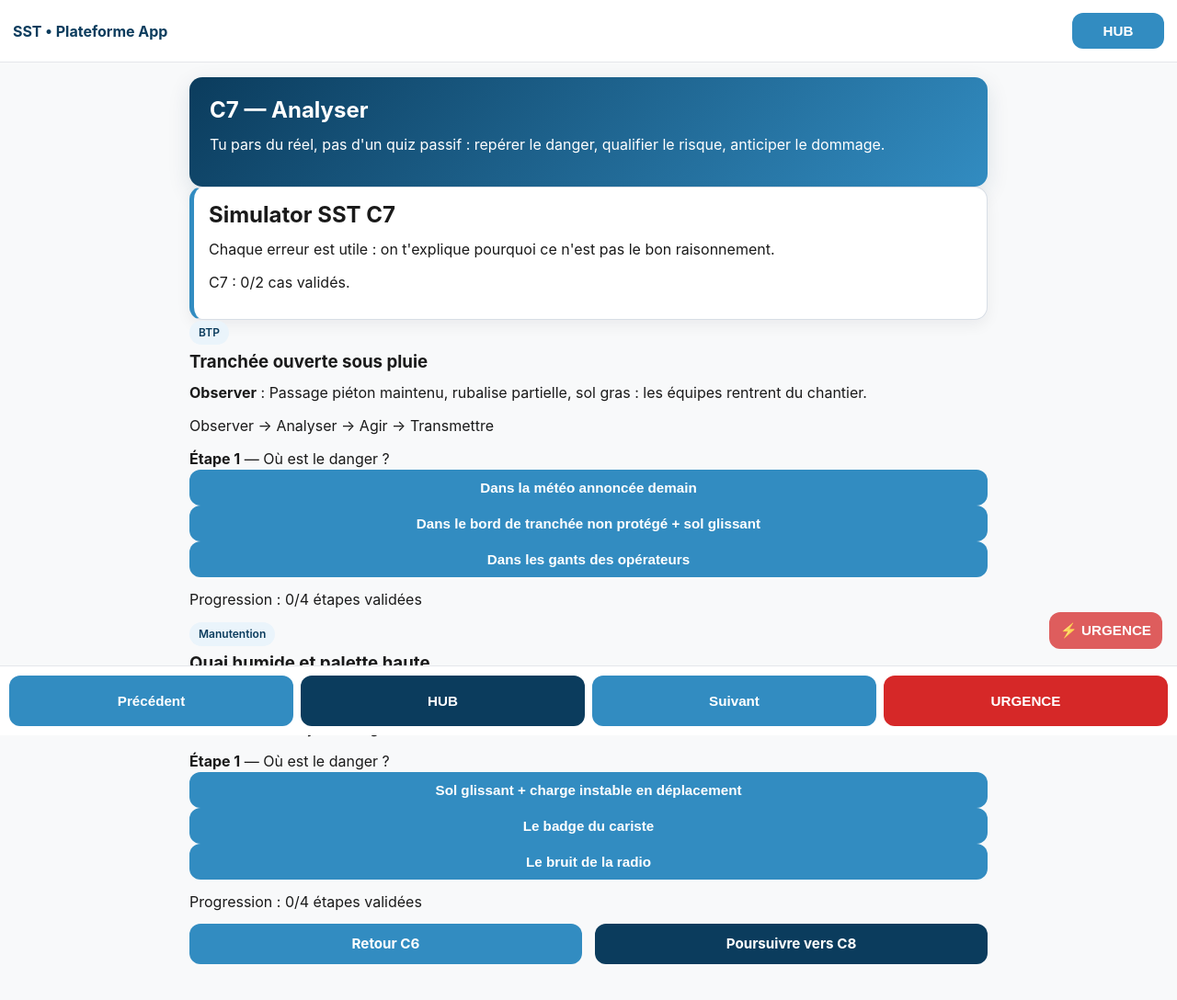
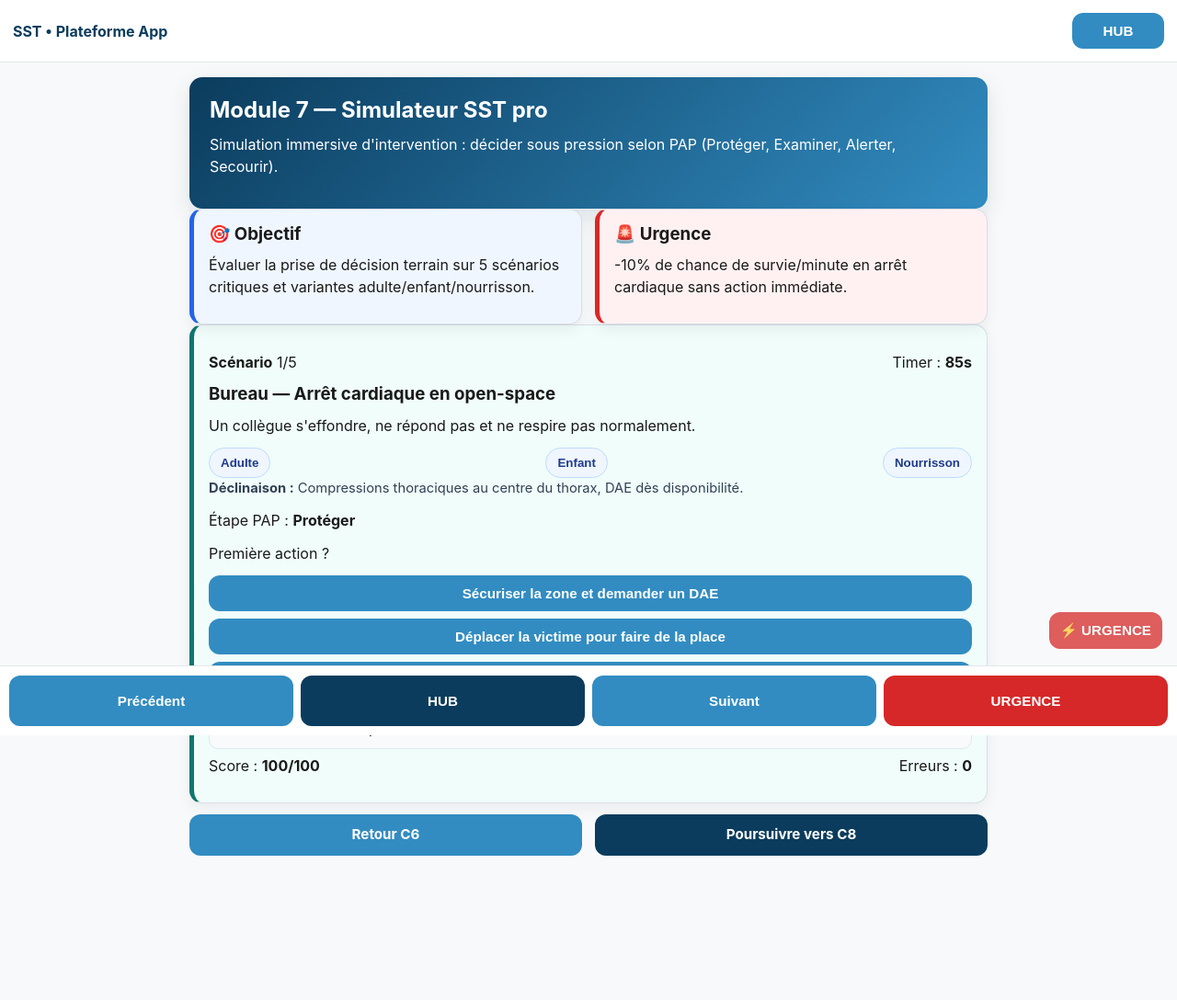
Before and after one commit to ben2flandre-coder/sst2, a plain HTML site: page modules/module-7.html in a window 1280 px wide. Shown: the whole page at 92% size. After the commit the page ends 1033 px from the top, so only its background shows below. Drawn offline with Linux system fonts and the light colour scheme.

Commit message:
Add pro SST simulator and upgrade C4/C5 operational content

```diff
--- a/assets/css/components.css
+++ b/assets/css/components.css
@@ -408,3 +408,22 @@
   padding: 8px;
   font-size: 0.85rem;
 }
+
+.objective-card { border-left: 5px solid #2563eb; background: #eff6ff; }
+.urgency-card { border-left: 5px solid #dc2626; background: #fff1f2; }
+.remember-card { border-left: 5px solid #0f766e; background: #f0fdfa; }
+
+.pi-grid { display: grid; gap: 10px; }
+.pi-card p { margin: 6px 0; }
+
+.sim-head,
+.sim-stats-inline,
+.variant-switch { display: flex; justify-content: space-between; gap: 8px; flex-wrap: wrap; }
+.sim-choices-grid { display: grid; gap: 8px; margin: 10px 0; }
+.sim-feedback-box { margin: 6px 0; padding: 10px; border-radius: 10px; background: #f8fafc; border: 1px solid #e2e8f0; }
+.sim-feedback-box.good { border-color: #10b981; background: #ecfdf5; }
+.sim-feedback-box.warn { border-color: #f59e0b; background: #fffbeb; }
+.sim-feedback-box.bad { border-color: #ef4444; background: #fef2f2; }
+.sim-hint { font-size: 0.92rem; color: #334155; }
+.sim-report pre { white-space: pre-wrap; background: #f8fafc; padding: 8px; border-radius: 8px; }
+.staying-logo { margin: 8px 0 12px; }
--- /dev/null
+++ b/assets/data/simulator-scenarios.json
@@ -0,0 +1,254 @@
+{
+  "meta": {
+    "title": "Simulateur SST opérationnel",
+    "timeLimit": 90,
+    "passingScore": 75
+  },
+  "scenarios": [
+    {
+      "id": "arret-cardiaque",
+      "title": "Arrêt cardiaque en open-space",
+      "context": "Bureau",
+      "description": "Un collègue s'effondre, ne répond pas et ne respire pas normalement.",
+      "variantHints": {
+        "adulte": "Compressions thoraciques au centre du thorax, DAE dès disponibilité.",
+        "enfant": "Compressions adaptées à la morphologie, alterner avec insufflations si formé.",
+        "nourrisson": "5 insufflations initiales puis compressions à 2 doigts en attendant le relais."
+      },
+      "steps": [
+        {
+          "phase": "proteger",
+          "question": "Première action ?",
+          "choices": [
+            { "label": "Sécuriser la zone et demander un DAE", "correct": true, "feedback": "Bonne décision : vous évitez un sur-accident avant d'agir." },
+            { "label": "Déplacer la victime pour faire de la place", "critical": true, "feedback": "Erreur critique : déplacement injustifié d'une victime en détresse vitale." },
+            { "label": "Attendre le manager", "feedback": "Perte de temps : le SST déclenche immédiatement la chaîne de secours." }
+          ]
+        },
+        {
+          "phase": "examiner",
+          "question": "Que vérifiez-vous en priorité ?",
+          "choices": [
+            { "label": "Conscience puis respiration", "correct": true, "feedback": "Exact : l'examen oriente immédiatement vers la RCP." },
+            { "label": "Température corporelle", "feedback": "Secondaire ici, non prioritaire en détresse vitale." },
+            { "label": "Antécédents médicaux détaillés", "feedback": "À transmettre plus tard, priorité à la survie immédiate." }
+          ]
+        },
+        {
+          "phase": "alerter",
+          "question": "Quelle alerte est la plus adaptée ?",
+          "choices": [
+            { "label": "15/112 + infos précises + haut-parleur", "correct": true, "feedback": "Alerte conforme : localisation + état + gestes en cours." },
+            { "label": "Message vocal incomplet au standard", "feedback": "Alerte insuffisante et non structurée." },
+            { "label": "Poster sur le chat d'équipe", "feedback": "Canal non adapté à une urgence vitale." }
+          ]
+        },
+        {
+          "phase": "secourir",
+          "question": "Action de secours prioritaire ?",
+          "choices": [
+            { "label": "RCP immédiate et DAE dès arrivée", "correct": true, "feedback": "Conduite attendue pour maximiser la survie." },
+            { "label": "Mettre en PLS", "feedback": "Incorrect : la PLS concerne une victime inconsciente qui respire." },
+            { "label": "Donner à boire", "feedback": "Contre-indiqué en arrêt cardiaque." }
+          ]
+        }
+      ]
+    },
+    {
+      "id": "hemorragie",
+      "title": "Hémorragie sur atelier",
+      "context": "Atelier",
+      "description": "Plaie profonde de l'avant-bras avec saignement abondant continu.",
+      "variantHints": {
+        "adulte": "Compression manuelle ferme puis relais compressif.",
+        "enfant": "Compression douce mais efficace, rassurer activement.",
+        "nourrisson": "Compression adaptée à la taille, surveillance constante des signes vitaux."
+      },
+      "steps": [
+        {
+          "phase": "proteger",
+          "question": "Choix initial ?",
+          "choices": [
+            { "label": "Porter des gants / protection puis comprimer", "correct": true, "feedback": "Bien : auto-protection + contrôle immédiat du saignement." },
+            { "label": "Rincer longtemps la plaie", "feedback": "Retarde la compression qui est prioritaire." },
+            { "label": "Chercher le dossier RH", "feedback": "Non pertinent face à l'urgence." }
+          ]
+        },
+        {
+          "phase": "examiner",
+          "question": "Quel signe confirme la gravité ?",
+          "choices": [
+            { "label": "Saignement abondant qui ne cesse pas", "correct": true, "feedback": "Critère de gravité confirmé." },
+            { "label": "Main froide isolée", "feedback": "Indicateur incomplet sans vision globale." },
+            { "label": "Victime assise", "feedback": "La posture ne qualifie pas seule la gravité." }
+          ]
+        },
+        {
+          "phase": "alerter",
+          "question": "Message d'alerte attendu ?",
+          "choices": [
+            { "label": "18/112, hémorragie massive, compression en cours", "correct": true, "feedback": "Alerte structurée et opérationnelle." },
+            { "label": "On verra si ça saigne encore dans 5 min", "critical": true, "feedback": "Erreur critique : délai dangereux en hémorragie." },
+            { "label": "Simple SMS sans adresse", "feedback": "Informations insuffisantes." }
+          ]
+        },
+        {
+          "phase": "secourir",
+          "question": "Conduite jusqu'à la relève ?",
+          "choices": [
+            { "label": "Maintenir compression + surveillance + relais", "correct": true, "feedback": "Conduite conforme INRS en attendant les secours." },
+            { "label": "Retirer la compression pour contrôler visuellement", "feedback": "Risque de reprise d'hémorragie." },
+            { "label": "Faire marcher la victime", "feedback": "Aggrave potentiellement l'état circulatoire." }
+          ]
+        }
+      ]
+    },
+    {
+      "id": "etouffement",
+      "title": "Étouffement en réfectoire",
+      "context": "Réfectoire",
+      "description": "Victime avec toux inefficace, cyanose, impossibilité de parler.",
+      "variantHints": {
+        "adulte": "5 claques dorsales puis compressions abdominales si inefficace.",
+        "enfant": "Gestes identiques adaptés à la taille et à la force.",
+        "nourrisson": "Claques dorsales + compressions thoraciques, jamais de Heimlich abdominal."
+      },
+      "steps": [
+        {
+          "phase": "proteger",
+          "question": "Premier réflexe ?",
+          "choices": [
+            { "label": "Faire asseoir et rassurer, préparer intervention", "correct": true, "feedback": "Correct : sécurisation immédiate et action rapide." },
+            { "label": "Donner de l'eau", "feedback": "Contre-indiqué en obstruction sévère." },
+            { "label": "Frapper fort sur la poitrine", "feedback": "Geste non recommandé dans ce contexte." }
+          ]
+        },
+        {
+          "phase": "examiner",
+          "question": "Quel signe clé ?",
+          "choices": [
+            { "label": "Toux inefficace et silence respiratoire", "correct": true, "feedback": "Oui : obstruction sévère probable." },
+            { "label": "Parole normale", "feedback": "Signifierait plutôt une obstruction légère." },
+            { "label": "Douleur jambe", "feedback": "Sans lien." }
+          ]
+        },
+        {
+          "phase": "alerter",
+          "question": "Quand alerter ?",
+          "choices": [
+            { "label": "Immédiatement en parallèle des manœuvres", "correct": true, "feedback": "Exact : intervention + alerte simultanées." },
+            { "label": "Après 10 minutes", "feedback": "Trop tardif." },
+            { "label": "Seulement si témoin insiste", "feedback": "L'alerte ne dépend pas de l'avis des témoins." }
+          ]
+        },
+        {
+          "phase": "secourir",
+          "question": "Conduite adaptée ?",
+          "choices": [
+            { "label": "Claques dorsales puis compressions adaptées", "correct": true, "feedback": "Conforme au protocole." },
+            { "label": "PLS immédiate", "feedback": "Non, sauf perte de connaissance." },
+            { "label": "Mise debout et attente", "feedback": "Risque d'aggravation." }
+          ]
+        }
+      ]
+    },
+    {
+      "id": "chute-trauma",
+      "title": "Chute traumatique sur chantier",
+      "context": "Chantier",
+      "description": "Ouvrier tombé de 2,5 m, douleur dorsale intense, victime consciente.",
+      "variantHints": {
+        "adulte": "Limiter mobilisation, maintien tête-cou-tronc alignés.",
+        "enfant": "Immobilisation douce et accompagnement verbal.",
+        "nourrisson": "Prise en charge spécialisée urgente, manipulation minimale."
+      },
+      "steps": [
+        {
+          "phase": "proteger",
+          "question": "Priorité terrain ?",
+          "choices": [
+            { "label": "Baliser la zone de chute", "correct": true, "feedback": "Oui : éviter un second accident." },
+            { "label": "Relever immédiatement la victime", "critical": true, "feedback": "Erreur critique : aggravation possible d'un traumatisme rachidien." },
+            { "label": "Faire une photo", "feedback": "Non prioritaire." }
+          ]
+        },
+        {
+          "phase": "examiner",
+          "question": "Évaluation initiale ?",
+          "choices": [
+            { "label": "Conscience, respiration, douleur, déficit moteur", "correct": true, "feedback": "Bilan adapté au traumatisme." },
+            { "label": "Seulement douleur", "feedback": "Insuffisant." },
+            { "label": "Uniquement tension artérielle", "feedback": "Non accessible/secondaire ici." }
+          ]
+        },
+        {
+          "phase": "alerter",
+          "question": "Type d'alerte ?",
+          "choices": [
+            { "label": "112 avec notion de chute de hauteur", "correct": true, "feedback": "Information critique bien transmise." },
+            { "label": "Reporter à la fin de poste", "feedback": "Inacceptable." },
+            { "label": "Alerte partielle sans hauteur de chute", "feedback": "Alerte incomplète." }
+          ]
+        },
+        {
+          "phase": "secourir",
+          "question": "Action jusqu'à la relève ?",
+          "choices": [
+            { "label": "Immobiliser, couvrir, surveiller", "correct": true, "feedback": "Conduite adaptée." },
+            { "label": "Faire marcher pour tester", "feedback": "Risque majeur." },
+            { "label": "Donner un anti-douleur oral", "feedback": "Non recommandé en premier secours." }
+          ]
+        }
+      ]
+    },
+    {
+      "id": "malaise",
+      "title": "Malaise brutal en accueil",
+      "context": "Accueil",
+      "description": "Victime pâle, sueurs, propos confus et douleur thoracique.",
+      "variantHints": {
+        "adulte": "Installer au repos strict et alerte urgente.",
+        "enfant": "Adapter position de confort et rassurer le parent/témoin.",
+        "nourrisson": "Détresse atypique : surveillance rapprochée + alerte immédiate."
+      },
+      "steps": [
+        {
+          "phase": "proteger",
+          "question": "Action de sécurisation ?",
+          "choices": [
+            { "label": "Isoler du flux et asseoir en position confortable", "correct": true, "feedback": "Bonne protection et limitation des efforts." },
+            { "label": "Forcer à marcher", "feedback": "Peut aggraver le malaise." },
+            { "label": "Ignorer les signes", "feedback": "Perte de chance importante." }
+          ]
+        },
+        {
+          "phase": "examiner",
+          "question": "Quels signes à relever ?",
+          "choices": [
+            { "label": "Douleur thoracique, conscience, respiration", "correct": true, "feedback": "Examen ciblé et pertinent." },
+            { "label": "Couleur des chaussures", "feedback": "Sans intérêt médical." },
+            { "label": "Ancienneté professionnelle", "feedback": "Hors priorité." }
+          ]
+        },
+        {
+          "phase": "alerter",
+          "question": "Numéro conseillé ?",
+          "choices": [
+            { "label": "15 ou 112 avec symptômes précis", "correct": true, "feedback": "Alerte médicale adaptée." },
+            { "label": "Seulement message interne", "feedback": "Insuffisant en urgence potentielle." },
+            { "label": "Attendre 30 minutes", "feedback": "Délai dangereux." }
+          ]
+        },
+        {
+          "phase": "secourir",
+          "question": "Conduite d'attente ?",
+          "choices": [
+            { "label": "Surveiller en continu et réévaluer", "correct": true, "feedback": "Conforme : surveillance active jusqu'à relève." },
+            { "label": "Donner café énergétique", "feedback": "Peut aggraver certains tableaux." },
+            { "label": "Laisser seul", "feedback": "Contre-indiqué." }
+          ]
+        }
+      ]
+    }
+  ]
+}
--- /dev/null
+++ b/assets/js/simulator.js
@@ -0,0 +1,176 @@
+(function () {
+  const root = document.querySelector('[data-sst-simulator]');
+  if (!root) return;
+
+  const STORAGE_KEY = 'sst.simulator.progress.v1';
+  const phaseLabel = {
+    proteger: 'Protéger',
+    examiner: 'Examiner',
+    alerter: 'Alerter',
+    secourir: 'Secourir',
+  };
+
+  const state = {
+    data: null,
+    index: 0,
+    step: 0,
+    score: 100,
+    errors: [],
+    start: Date.now(),
+    variant: 'adulte',
+    timer: 0,
+    elapsed: 0,
+  };
+
+  const $ = (sel) => root.querySelector(sel);
+
+  const readProgress = () => {
+    try {
+      return JSON.parse(localStorage.getItem(STORAGE_KEY) || '{}');
+    } catch {
+      return {};
+    }
+  };
+
+  const saveProgress = (report) => {
+    localStorage.setItem(STORAGE_KEY, JSON.stringify({
+      updatedAt: new Date().toISOString(),
+      lastReport: report,
+    }));
+  };
+
+  const updateTimer = (limit) => {
+    state.elapsed = Math.floor((Date.now() - state.start) / 1000);
+    const remaining = Math.max(limit - state.elapsed, 0);
+    $('[data-timer]').textContent = `${remaining}s`;
+    if (remaining === 0) {
+      state.score = Math.max(state.score - 5, 0);
+      renderFeedback('⚠️ Pression temporelle : vous devez décider rapidement.', 'warn');
+      state.start = Date.now();
+    }
+  };
+
+  const renderFeedback = (text, tone) => {
+    const box = $('[data-feedback]');
+    box.className = `sim-feedback-box ${tone || ''}`;
+    box.textContent = text;
+  };
+
+  const renderScore = () => {
+    $('[data-score]').textContent = `${Math.max(0, state.score)}/100`;
+    $('[data-errors]').textContent = `${state.errors.length}`;
+  };
+
+  const nextStep = () => {
+    const scenario = state.data.scenarios[state.index];
+    if (state.step >= scenario.steps.length - 1) {
+      state.index += 1;
+      state.step = 0;
+      if (state.index >= state.data.scenarios.length) {
+        finish();
+        return;
+      }
+      renderScenario();
+      return;
+    }
+    state.step += 1;
+    renderScenario();
+  };
+
+  const handleChoice = (choice, stepData) => {
+    const phase = phaseLabel[stepData.phase] || stepData.phase;
+    if (choice.correct) {
+      renderFeedback(`✅ ${choice.feedback}`, 'good');
+      setTimeout(nextStep, 450);
+      return;
+    }
+
+    state.score -= choice.critical ? 20 : 10;
+    const message = choice.critical
+      ? `❌ Erreur critique (${phase}) : ${choice.feedback}`
+      : `❌ ${choice.feedback}`;
+    state.errors.push({ scenario: state.data.scenarios[state.index].title, phase, message });
+    renderFeedback(message, choice.critical ? 'bad' : 'warn');
+    renderScore();
+  };
+
+  const renderChoices = (stepData) => {
+    const container = $('[data-choices]');
+    container.innerHTML = '';
+    stepData.choices.forEach((choice) => {
+      const btn = document.createElement('button');
+      btn.className = 'btn-secondary';
+      btn.textContent = choice.label;
+      btn.type = 'button';
+      btn.addEventListener('click', () => handleChoice(choice, stepData));
+      container.appendChild(btn);
+    });
+  };
+
+  const renderScenario = () => {
+    const scenario = state.data.scenarios[state.index];
+    const stepData = scenario.steps[state.step];
+    $('[data-context]').textContent = `${scenario.context} — ${scenario.title}`;
+    $('[data-description]').textContent = scenario.description;
+    $('[data-variant-hint]').textContent = scenario.variantHints[state.variant];
+    $('[data-phase]').textContent = phaseLabel[stepData.phase] || stepData.phase;
+    $('[data-question]').textContent = stepData.question;
+    $('[data-progress]').textContent = `${state.index + 1}/${state.data.scenarios.length}`;
+    renderChoices(stepData);
+    renderScore();
+  };
+
+  const finish = () => {
+    clearInterval(state.timer);
+    const pass = state.score >= state.data.meta.passingScore && state.errors.length <= 5;
+    const axes = state.errors.slice(0, 3).map((err) => `- ${err.phase} : revoir ${err.scenario}`).join('\n') || '- Maintenir les acquis par entraînement régulier.';
+
+    const report = {
+      score: Math.max(0, state.score),
+      elapsedSeconds: Math.floor((Date.now() - state.start) / 1000) + state.elapsed,
+      errors: state.errors,
+      validated: pass,
+    };
+    saveProgress(report);
+
+    root.innerHTML = `
+      <article class="card-action sim-report">
+        <h3>Rapport automatique SST</h3>
+        <p><strong>Score :</strong> ${report.score}/100</p>
+        <p><strong>Erreurs :</strong> ${report.errors.length}</p>
+        <p><strong>Temps de réaction :</strong> ${report.elapsedSeconds}s</p>
+        <p><strong>Validation :</strong> ${pass ? '✅ Validée' : '❌ Non validée'}</p>
+        <h4>Axes d'amélioration</h4>
+        <pre>${axes}</pre>
+        <button class="btn-primary" type="button" data-restart>Rejouer la simulation</button>
+      </article>
+    `;
+
+    root.querySelector('[data-restart]').addEventListener('click', () => window.location.reload());
+  };
+
+  const boot = async () => {
+    const response = await fetch('../assets/data/simulator-scenarios.json');
+    state.data = await response.json();
+    state.start = Date.now();
+
+    const previous = readProgress();
+    if (previous.lastReport) {
+      $('[data-previous]').textContent = `Dernier score : ${previous.lastReport.score}/100 (${previous.lastReport.validated ? 'validé' : 'à retravailler'}).`;
+    }
+
+    root.querySelectorAll('[data-variant]').forEach((btn) => {
+      btn.addEventListener('click', () => {
+        state.variant = btn.dataset.variant;
+        renderScenario();
+      });
+    });
+
+    renderScenario();
+    state.timer = setInterval(() => updateTimer(state.data.meta.timeLimit), 1000);
+  };
+
+  boot().catch(() => {
+    root.innerHTML = '<p class="card error-block">Le simulateur est indisponible : impossible de charger les scénarios.</p>';
+  });
+})();
--- a/modules/module-7.html
+++ b/modules/module-7.html
@@ -3,7 +3,7 @@
 <head>
   <meta charset="UTF-8" />
   <meta name="viewport" content="width=device-width, initial-scale=1.0" />
-  <title>Module C7 — Analyser le risque</title>
+  <title>Module 7 — Simulateur SST opérationnel</title>
   <link rel="stylesheet" href="../assets/css/main.css" />
   <link rel="stylesheet" href="../assets/css/layout.css" />
   <link rel="stylesheet" href="../assets/css/components.css" />
@@ -15,17 +15,38 @@
   </header>
   <main class="app-main">
     <section class="hero">
-      <h1>C7 — Analyser</h1>
-      <p>Tu pars du réel, pas d'un quiz passif : repérer le danger, qualifier le risque, anticiper le dommage.</p>
+      <h1>Module 7 — Simulateur SST pro</h1>
+      <p>Simulation immersive d'intervention : décider sous pression selon PAP (Protéger, Examiner, Alerter, Secourir).</p>
     </section>
 
-    <section class="card-action">
-      <h2>Simulator SST C7</h2>
-      <p>Chaque erreur est utile : on t'explique pourquoi ce n'est pas le bon raisonnement.</p>
-      <p class="sim-progress-text" data-sim-global-progress>C7 : 0/2 cas validés.</p>
+    <section class="grid two">
+      <article class="card objective-card"><h3>🎯 Objectif</h3><p>Évaluer la prise de décision terrain sur 5 scénarios critiques et variantes adulte/enfant/nourrisson.</p></article>
+      <article class="card urgency-card"><h3>🚨 Urgence</h3><p>-10% de chance de survie/minute en arrêt cardiaque sans action immédiate.</p></article>
     </section>
 
-    <section class="decision-sim" data-simulator="c7"></section>
+    <section class="card remember-card" data-sst-simulator>
+      <p data-previous class="sim-previous"></p>
+      <div class="sim-head">
+        <p><strong>Scénario</strong> <span data-progress>1/5</span></p>
+        <p>Timer : <strong data-timer>90s</strong></p>
+      </div>
+      <h3 data-context></h3>
+      <p data-description></p>
+      <div class="variant-switch">
+        <button class="pap-step" data-variant="adulte">Adulte</button>
+        <button class="pap-step" data-variant="enfant">Enfant</button>
+        <button class="pap-step" data-variant="nourrisson">Nourrisson</button>
+      </div>
+      <p class="sim-hint"><strong>Déclinaison :</strong> <span data-variant-hint></span></p>
+      <p class="sim-phase">Étape PAP : <strong data-phase></strong></p>
+      <p data-question></p>
+      <div class="sim-choices-grid" data-choices></div>
+      <p class="sim-feedback-box" data-feedback>Choisissez l'action la plus sûre.</p>
+      <div class="sim-stats-inline">
+        <p>Score : <strong data-score>100/100</strong></p>
+        <p>Erreurs : <strong data-errors>0</strong></p>
+      </div>
+    </section>
 
     <div class="grid two module-nav-grid">
       <a class="btn-secondary" href="module-6.html">Retour C6</a>
@@ -44,6 +65,6 @@
   <script src="../assets/js/navigation.js"></script>
   <script src="../assets/js/ui.js"></script>
   <script src="../assets/js/app.js"></script>
-  <script src="../assets/js/c678.js"></script>
+  <script src="../assets/js/simulator.js"></script>
 </body>
 </html>
```
Also changed, not shown: modules/module-0.html (+3 -3 lines), modules/module-4.html (+32 -37 lines), modules/module-5.html (+11 -44 lines), tools/livret.html (+1 -1 lines), tools/staying-alive.html (+9 -0 lines).
